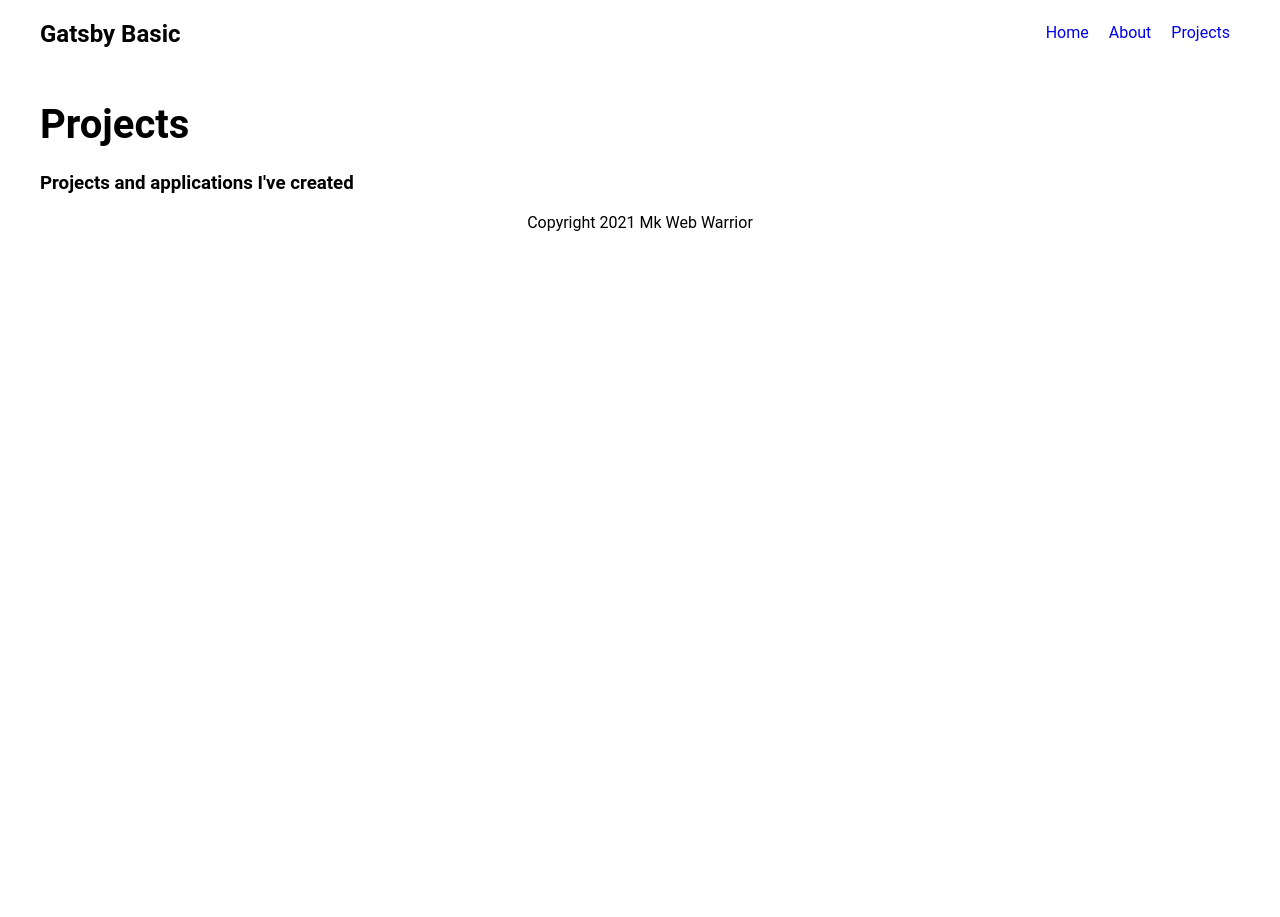
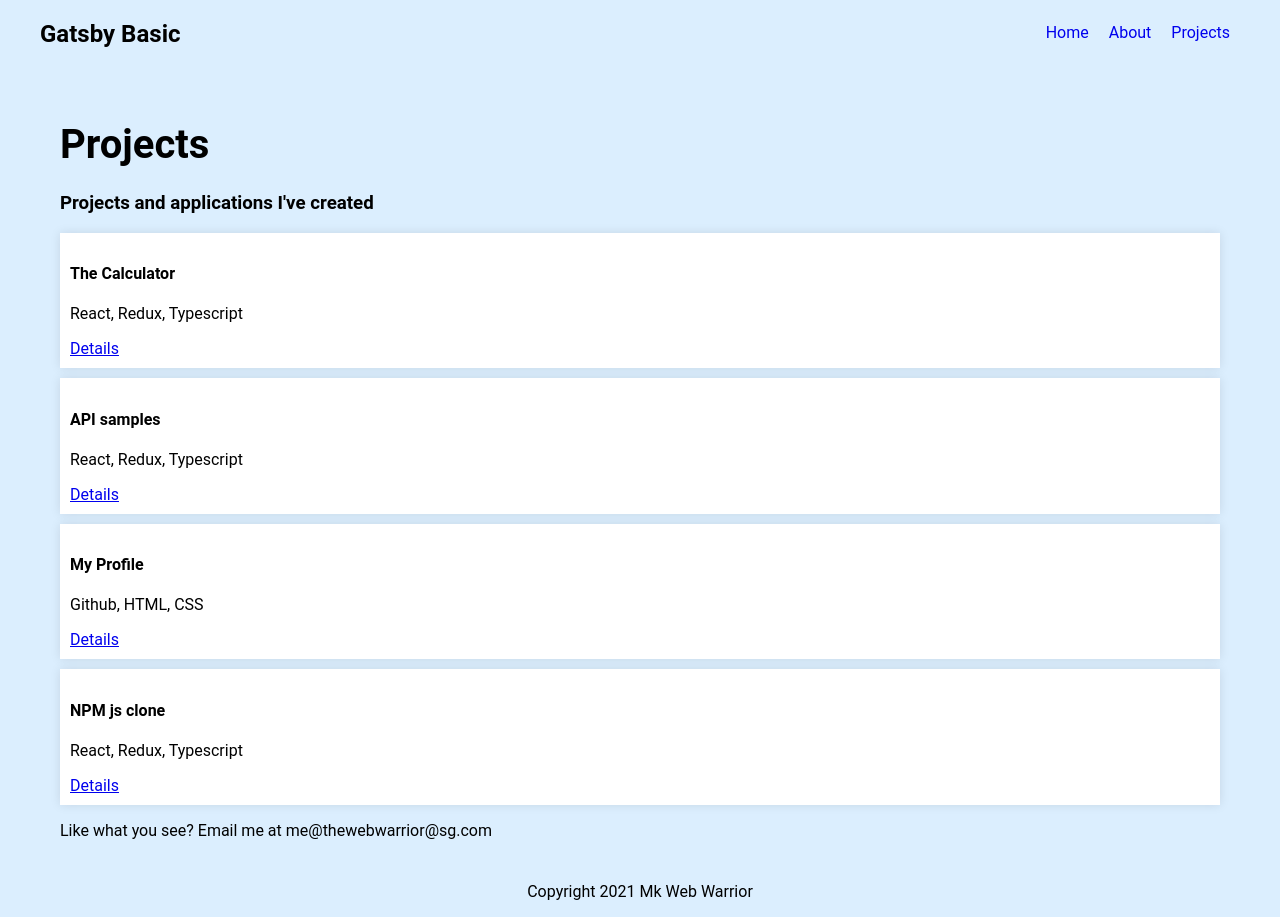
Before and after one commit to mk-tdev/Gatsby-Crash, a Gatsby site: page /projects in a window 1280 px wide. Before the commit the page ends 800 px from the top, so only its background shows below. Built offline with nearby package versions, Linux system fonts and the light colour scheme; Gatsby itself is replaced by a stand-in of ours.

Commit message:
updates-gatsby-plugins

```diff
--- a/gatsby-config.js
+++ b/gatsby-config.js
@@ -7,16 +7,34 @@
 module.exports = {
   /* Your site config here */
   plugins: [
+    "gatsby-transformer-remark",
+    "gatsby-plugin-sharp",
+    "gatsby-transformer-sharp",
     {
       resolve: `gatsby-source-filesystem`,
       options: {
-        name: `notes`,
-        path: `${__dirname}/src/notes/`,
+        name: `images`,
+        path: `${__dirname}/src/images/`,
+      },
+    },
+    // {
+    //   resolve: `gatsby-source-filesystem`,
+    //   options: {
+    //     name: `notes`,
+    //     path: `${__dirname}/src/notes/`,
+    //   },
+    // },
+    {
+      resolve: `gatsby-source-filesystem`,
+      options: {
+        name: `projects`,
+        path: `${__dirname}/src/projects/`,
       },
     },
   ],
   siteMetadata: {
     title: `Gatsby Basic`,
     description: `Kick off your next, great Gatsby project with this default starter.`,
+    contact: "me@thewebwarrior@sg.com",
   },
 }
--- a/src/pages/projects/index.js
+++ b/src/pages/projects/index.js
@@ -1,16 +1,60 @@
 import React from "react"
 import Layout from "../components/Layout"
 import * as styles from "../../styles/project.module.css"
+import { graphql, Link } from "gatsby"
 
-function projects() {
+function projects({ data }) {
+  console.log({ data })
+
+  const projects = data.projects.nodes
+  const contact = data.contact.siteMetadata.contact
+  console.log({ contact })
+
   return (
     <Layout>
       <div className={styles.portfolio}>
         <h2>Projects</h2>
         <h3>Projects and applications I've created</h3>
+
+        <div className={styles.projects}>
+          {projects.map(project => (
+            <div className={styles.project} key={project.id}>
+              <h4>{project.frontmatter.title}</h4>
+              <p>{project.frontmatter.stack}</p>
+
+              <Link to={`/projects/${project.frontmatter.slug}`}>Details</Link>
+            </div>
+          ))}
+        </div>
+
+        <div>
+          <p>Like what you see? Email me at {contact}</p>
+        </div>
       </div>
     </Layout>
   )
 }
 
 export default projects
+
+export const query = graphql`
+  query ProjectsPageQuery {
+    projects: allMarkdownRemark(
+      sort: { fields: frontmatter___date, order: DESC }
+    ) {
+      nodes {
+        frontmatter {
+          slug
+          stack
+          title
+        }
+        id
+      }
+    }
+    contact: site {
+      siteMetadata {
+        contact
+      }
+    }
+  }
+`
--- /dev/null
+++ b/src/projects/project-api.md
@@ -0,0 +1,12 @@
+---
+title: API samples
+stack: React, Redux, Typescript
+slug: the-api-samples
+date: 20212-02-01T00:00:00+00:00
+---
+
+**Some title**, At vero eos et accusamus et iusto odio dignissimos ducimus qui blanditiis praesentium voluptatum deleniti atque corrupti quos dolores et quas molestias excepturi sint occaecati cupiditate non provident, similique sunt in culpa qui officia deserunt mollitia animi, id est laborum et dolorum fuga. Et harum quidem rerum facilis est et expedita distinctio. Nam libero tempore, cum soluta nobis est eligendi optio cumque nihil impedit quo minus id quod maxime placeat facere possimus, omnis voluptas assumenda est, omnis dolor repellendus. Temporibus autem quibusdam et aut officiis debitis aut rerum necessitatibus saepe eveniet ut et voluptates repudiandae sint et molestiae non recusandae. Itaque earum rerum hic tenetur a sapiente delectus, ut aut reiciendis voluptatibus maiores alias consequatur aut perferendis doloribus asperiores repellat.
+
+### some more
+
+At vero eos et accusamus et iusto odio dignissimos ducimus qui blanditiis praesentium voluptatum deleniti atque corrupti quos dolores et quas molestias excepturi sint occaecati cupiditate non provident, similique sunt in culpa qui officia deserunt mollitia animi, id est laborum et dolorum fuga. Et harum quidem rerum facilis est et expedita distinctio. Nam libero tempore, cum soluta nobis est eligendi optio cumque nihil impedit quo minus id quod maxime placeat facere possimus, omnis voluptas assumenda est, omnis dolor repellendus. Temporibus autem quibusdam et aut officiis debitis aut rerum necessitatibus saepe eveniet ut et voluptates repudiandae sint et molestiae non recusandae. Itaque earum rerum hic tenetur a sapiente delectus, ut aut reiciendis voluptatibus maiores alias consequatur aut perferendis doloribus asperiores repellat.
--- /dev/null
+++ b/src/projects/project-calculator.md
@@ -0,0 +1,12 @@
+---
+title: The Calculator
+stack: React, Redux, Typescript
+slug: the-calculator-app
+date: 2022-04-01T00:00:00+00:00
+---
+
+**Some title**, At vero eos et accusamus et iusto odio dignissimos ducimus qui blanditiis praesentium voluptatum deleniti atque corrupti quos dolores et quas molestias excepturi sint occaecati cupiditate non provident, similique sunt in culpa qui officia deserunt mollitia animi, id est laborum et dolorum fuga. Et harum quidem rerum facilis est et expedita distinctio. Nam libero tempore, cum soluta nobis est eligendi optio cumque nihil impedit quo minus id quod maxime placeat facere possimus, omnis voluptas assumenda est, omnis dolor repellendus. Temporibus autem quibusdam et aut officiis debitis aut rerum necessitatibus saepe eveniet ut et voluptates repudiandae sint et molestiae non recusandae. Itaque earum rerum hic tenetur a sapiente delectus, ut aut reiciendis voluptatibus maiores alias consequatur aut perferendis doloribus asperiores repellat.
+
+### some more
+
+At vero eos et accusamus et iusto odio dignissimos ducimus qui blanditiis praesentium voluptatum deleniti atque corrupti quos dolores et quas molestias excepturi sint occaecati cupiditate non provident, similique sunt in culpa qui officia deserunt mollitia animi, id est laborum et dolorum fuga. Et harum quidem rerum facilis est et expedita distinctio. Nam libero tempore, cum soluta nobis est eligendi optio cumque nihil impedit quo minus id quod maxime placeat facere possimus, omnis voluptas assumenda est, omnis dolor repellendus. Temporibus autem quibusdam et aut officiis debitis aut rerum necessitatibus saepe eveniet ut et voluptates repudiandae sint et molestiae non recusandae. Itaque earum rerum hic tenetur a sapiente delectus, ut aut reiciendis voluptatibus maiores alias consequatur aut perferendis doloribus asperiores repellat.
--- /dev/null
+++ b/src/projects/project-info.md
@@ -0,0 +1,12 @@
+---
+title: NPM js clone
+stack: React, Redux, Typescript
+slug: the-npmjs-clone
+date: 2021-04-01T00:00:00+00:00
+---
+
+**Some title**, At vero eos et accusamus et iusto odio dignissimos ducimus qui blanditiis praesentium voluptatum deleniti atque corrupti quos dolores et quas molestias excepturi sint occaecati cupiditate non provident, similique sunt in culpa qui officia deserunt mollitia animi, id est laborum et dolorum fuga. Et harum quidem rerum facilis est et expedita distinctio. Nam libero tempore, cum soluta nobis est eligendi optio cumque nihil impedit quo minus id quod maxime placeat facere possimus, omnis voluptas assumenda est, omnis dolor repellendus. Temporibus autem quibusdam et aut officiis debitis aut rerum necessitatibus saepe eveniet ut et voluptates repudiandae sint et molestiae non recusandae. Itaque earum rerum hic tenetur a sapiente delectus, ut aut reiciendis voluptatibus maiores alias consequatur aut perferendis doloribus asperiores repellat.
+
+### some more
+
+At vero eos et accusamus et iusto odio dignissimos ducimus qui blanditiis praesentium voluptatum deleniti atque corrupti quos dolores et quas molestias excepturi sint occaecati cupiditate non provident, similique sunt in culpa qui officia deserunt mollitia animi, id est laborum et dolorum fuga. Et harum quidem rerum facilis est et expedita distinctio. Nam libero tempore, cum soluta nobis est eligendi optio cumque nihil impedit quo minus id quod maxime placeat facere possimus, omnis voluptas assumenda est, omnis dolor repellendus. Temporibus autem quibusdam et aut officiis debitis aut rerum necessitatibus saepe eveniet ut et voluptates repudiandae sint et molestiae non recusandae. Itaque earum rerum hic tenetur a sapiente delectus, ut aut reiciendis voluptatibus maiores alias consequatur aut perferendis doloribus asperiores repellat.
--- /dev/null
+++ b/src/projects/project-profile.md
@@ -0,0 +1,12 @@
+---
+title: My Profile
+stack: Github, HTML, CSS
+slug: the-profile-clone
+date: 2021-12-01T00:00:00+00:00
+---
+
+**Some title**, At vero eos et accusamus et iusto odio dignissimos ducimus qui blanditiis praesentium voluptatum deleniti atque corrupti quos dolores et quas molestias excepturi sint occaecati cupiditate non provident, similique sunt in culpa qui officia deserunt mollitia animi, id est laborum et dolorum fuga. Et harum quidem rerum facilis est et expedita distinctio. Nam libero tempore, cum soluta nobis est eligendi optio cumque nihil impedit quo minus id quod maxime placeat facere possimus, omnis voluptas assumenda est, omnis dolor repellendus. Temporibus autem quibusdam et aut officiis debitis aut rerum necessitatibus saepe eveniet ut et voluptates repudiandae sint et molestiae non recusandae. Itaque earum rerum hic tenetur a sapiente delectus, ut aut reiciendis voluptatibus maiores alias consequatur aut perferendis doloribus asperiores repellat.
+
+### some more
+
+At vero eos et accusamus et iusto odio dignissimos ducimus qui blanditiis praesentium voluptatum deleniti atque corrupti quos dolores et quas molestias excepturi sint occaecati cupiditate non provident, similique sunt in culpa qui officia deserunt mollitia animi, id est laborum et dolorum fuga. Et harum quidem rerum facilis est et expedita distinctio. Nam libero tempore, cum soluta nobis est eligendi optio cumque nihil impedit quo minus id quod maxime placeat facere possimus, omnis voluptas assumenda est, omnis dolor repellendus. Temporibus autem quibusdam et aut officiis debitis aut rerum necessitatibus saepe eveniet ut et voluptates repudiandae sint et molestiae non recusandae. Itaque earum rerum hic tenetur a sapiente delectus, ut aut reiciendis voluptatibus maiores alias consequatur aut perferendis doloribus asperiores repellat.
--- a/src/styles/global.css
+++ b/src/styles/global.css
@@ -2,6 +2,7 @@ body {
   padding: 0;
   margin: 0;
   font-family: "Roboto", sans-serif;
+  background-color: #dbeefe;
 }
 
 .layout {
--- a/src/styles/project.module.css
+++ b/src/styles/project.module.css
@@ -1,5 +1,17 @@
+.portfolio {
+  padding: 10px;
+  margin: 10px;
+}
+
 .portfolio h2 {
   font-size: 2.5rem;
   font-weight: 700;
   margin-bottom: 1.5rem;
 }
+
+.project {
+  padding: 10px;
+  box-shadow: 0px 0px 10px rgba(0, 0, 0, 0.1);
+  margin: 10px 0;
+  background-color: #fff;
+}
```
Also changed, not shown: package.json (+7 -3 lines), src/pages/index.js (+18 -3 lines), src/images/portfolio.jpg (renamed from static/portfolio.jpg), 1 other file.
